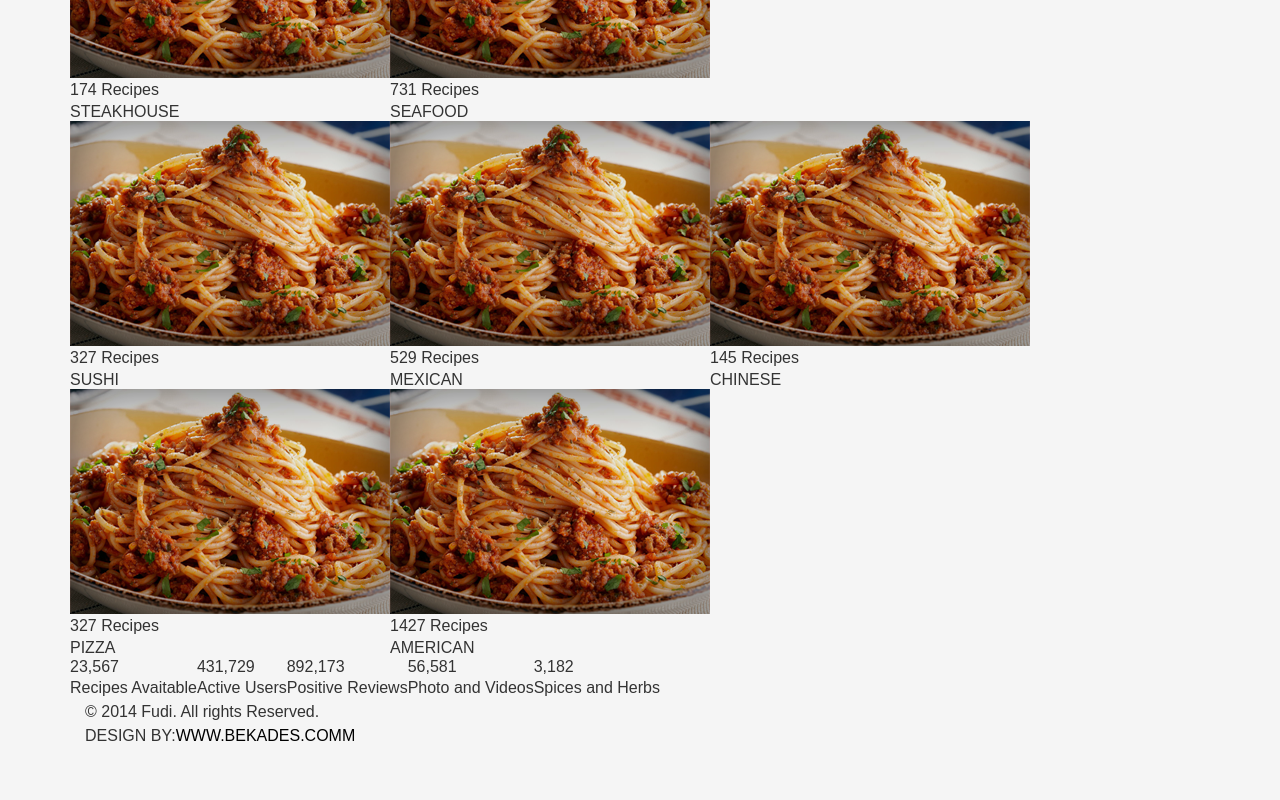
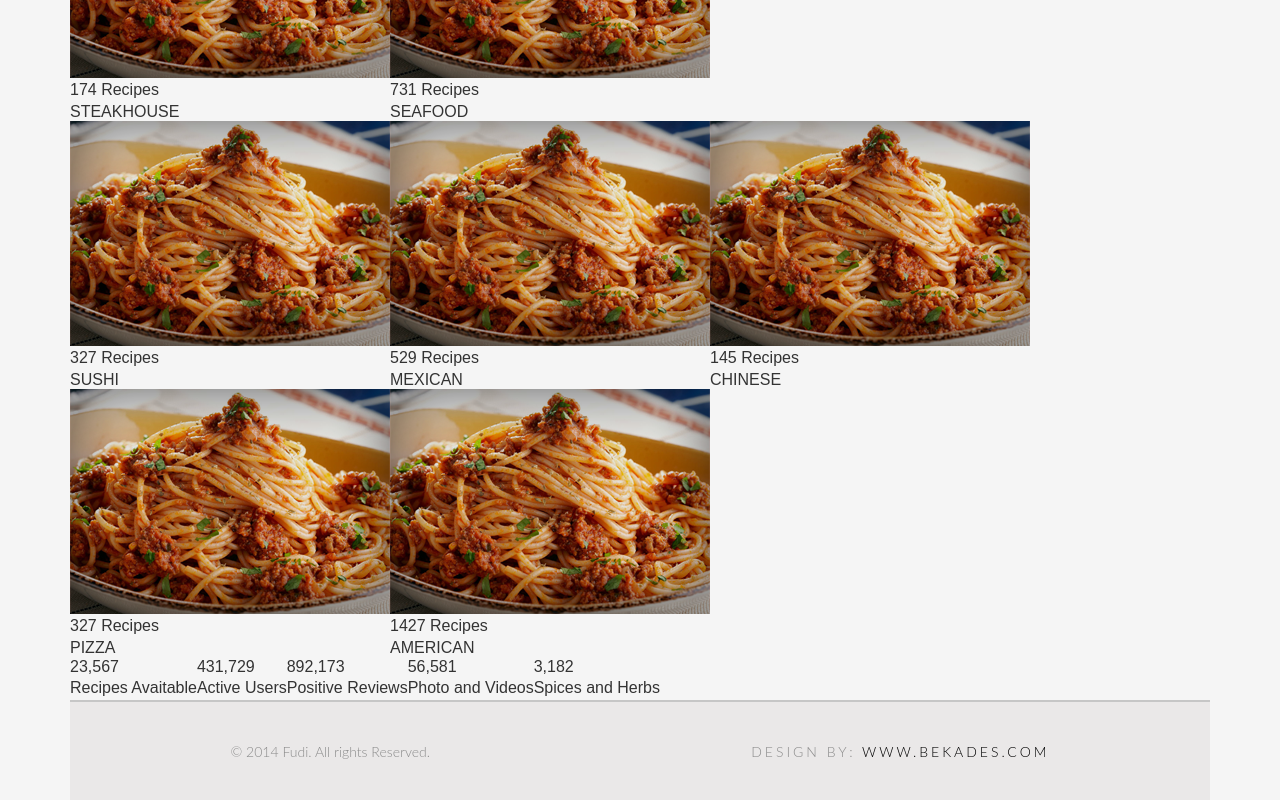
Before and after one commit to NguyenTruongGiang33/exe-boilerplate, a website: page src/index.html in a window 1280 px wide. Shown: the part 2887-3687 px from the top of the page. Before the commit the page ends 3635 px from the top, so only its background shows below. Drawn offline with nearby package versions, Linux system fonts and the light colour scheme; files that its build step writes are made by us from their sources.

Commit message:
feature/footer

```diff
--- a/src/index.html
+++ b/src/index.html
@@ -252,12 +252,8 @@
     <footer class="footer-container">
     <div class="container">
         <div class="row">
-            <div class="col-md-12">
-                <p> &copy; 2014 Fudi. All rights Reserved.</p>
-            </div>
-            <div class="col-md-12">
-                <p>DESIGN BY:<span style="color:black;">WWW.BEKADES.COMM</span></p>
-            </div>
+            <p class="text1"> &copy; 2014 Fudi. All rights Reserved.</p>
+            <p class="text2">DESIGN BY: <span style="color:black;"> WWW.BEKADES.COM</span></p>
         </div>
     </div>
 </footer>
--- a/src/styles/base/_variables.scss
+++ b/src/styles/base/_variables.scss
@@ -1,3 +1,4 @@
 $cl-primary:white;
 $font-lato: "Lato";
 $ff-timenew :"Times New Roman";
+$cl-footer:#c6c6c6;
--- a/src/styles/layout/_footer.scss
+++ b/src/styles/layout/_footer.scss
@@ -0,0 +1,19 @@
+.footer-container{
+    .container{
+        .row{
+            height: 100px;
+            background-color: #eae8e8;
+            @include flexbox;
+            @include justify-content(space-around);
+            @include align-items(center);
+            @include rem("font-size",14);
+            color: #8b8b8b;
+            font-family: $font-lato;
+            font-weight: 300;
+            border-top: 2px solid $cl-footer;
+            .text2{
+                letter-spacing: 3px;
+            }
+        }
+    }
+}
```
Also changed, not shown: src/views/layouts/footer.html (+2 -6 lines).
